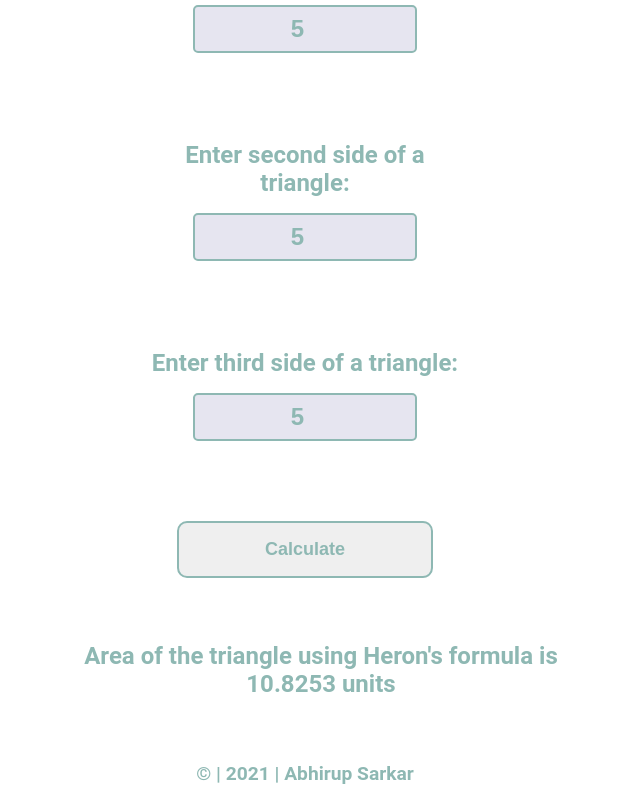
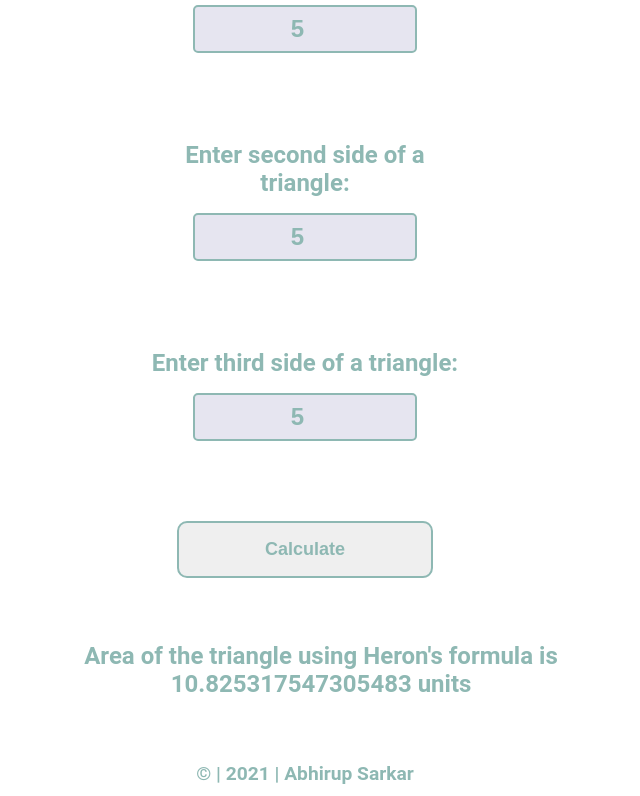
Before and after one commit to Abhirup-Sarkar/Fun-with-triangles, a plain HTML site: page area-of-triangle/area-of-triangle.html in a window 1280 px wide. Both pictures are taken after typing "5", "5", "5" into the empty fields and a click on the button "Calculate". Shown: the part 366-1162 px from the top of the page, without its empty margins (335-975 px from the left). Drawn offline with Linux system fonts and the light colour scheme.

Commit message:
removed roundoff and changed css and js file name

```diff
--- a/area-of-triangle/area-of-triangle.js
+++ b/area-of-triangle/area-of-triangle.js
@@ -10,8 +10,8 @@ function calculateArea() {
     var thirdSide = Number(thirdSideOfTriangle.value);
     var semiPerimeter = Number((firstSide + secondSide + thirdSide) / 2); //(firstSide + secondSide + thirdSide) = perimeter of the triangle
     var area = Math.sqrt(semiPerimeter * (semiPerimeter - firstSide) * (semiPerimeter - secondSide) * (semiPerimeter - thirdSide));
-    var roundOffArea = area.toFixed(4);
-    outputText.innerHTML = "Area of the triangle using Heron's formula is " + roundOffArea + " units";
+
+    outputText.innerHTML = "Area of the triangle using Heron's formula is " + area + " units";
 
 }
 
```
Also changed, not shown: Is-Triangle/index.html (renamed from index/index.html, +2 -2 lines), Is-Triangle/main.js (renamed from index/Is-Triangle.js), Is-Triangle/styles.css (renamed from index/Is-Triangle.css).
